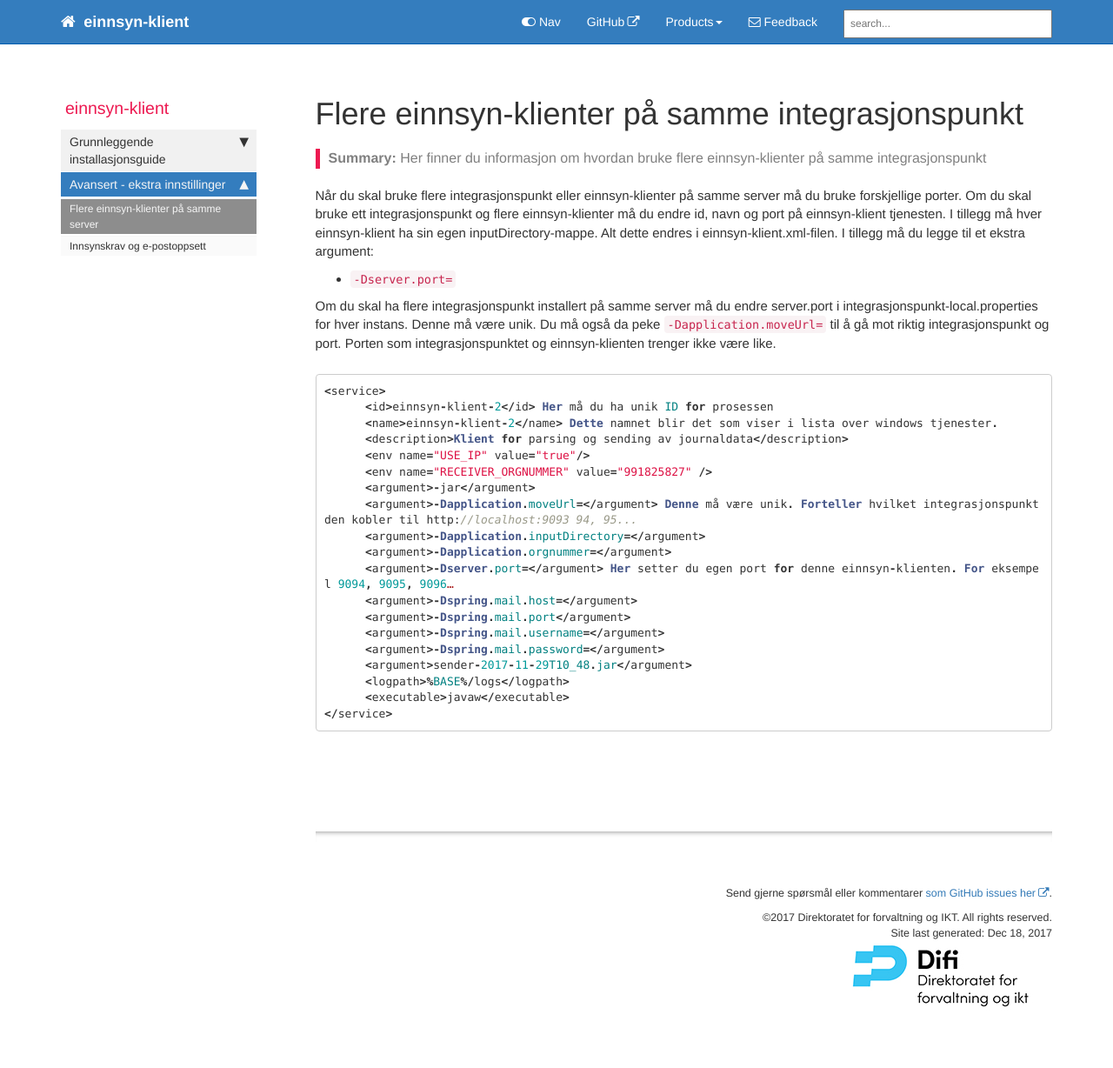
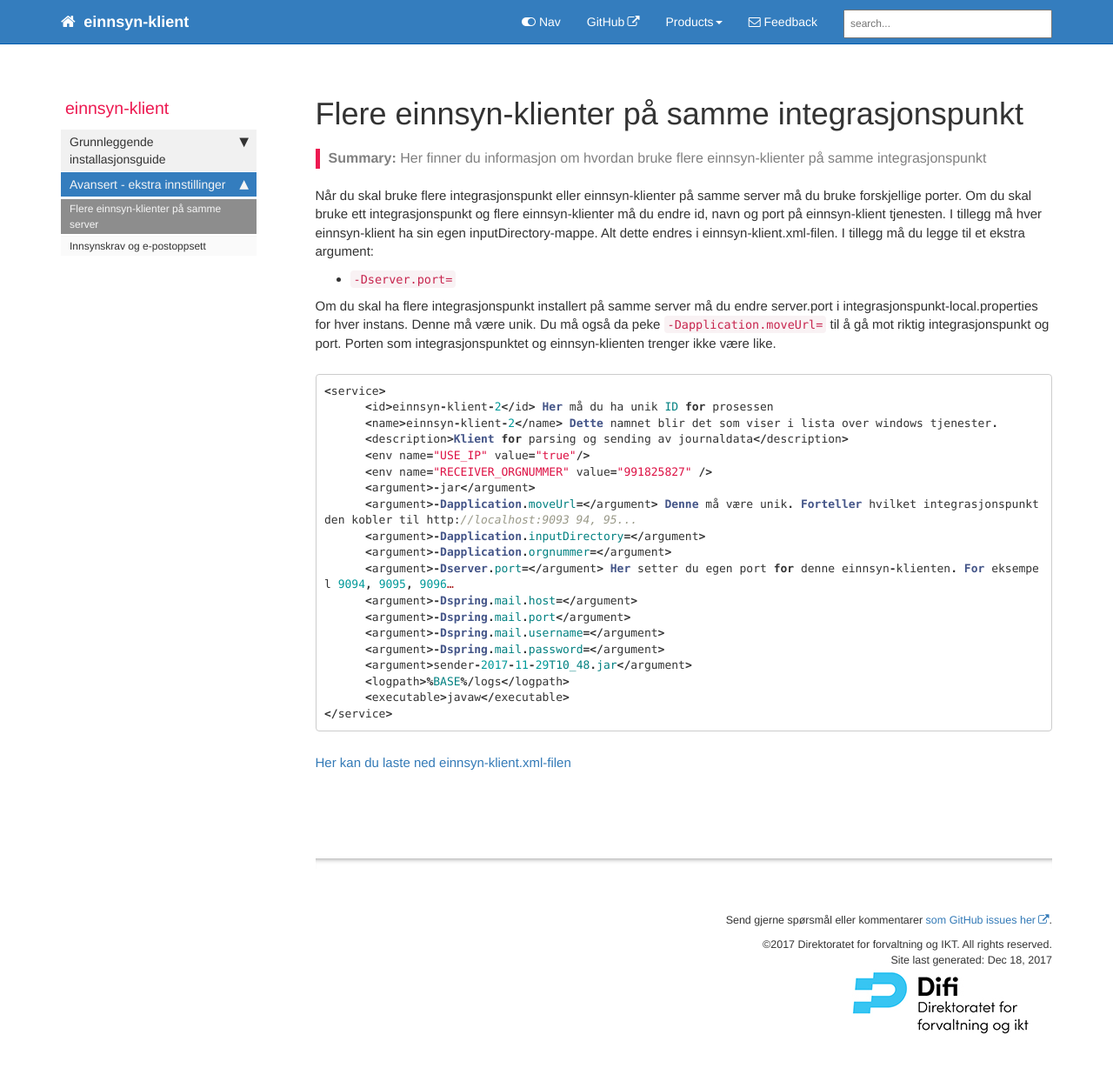
Before and after one commit to difi/einnsyn-klient, a Jekyll site: the page built from pages/flere_klienter.md, in a window 1280 px wide and 1253 px high. Shown: the top 1228 px of the window at 87% size. Built offline with Jekyll 4.4.1, drawn with Linux system fonts in a browser that asks for light colours; nearby versions of some CDN libraries; comment, search, counter and statistics services are not loaded.

Commit message:
Update flere_klienter.md

````diff
--- a/pages/flere_klienter.md
+++ b/pages/flere_klienter.md
@@ -37,3 +37,5 @@
       <executable>javaw</executable>
 </service>
 ```
+
+[Her kan du laste ned einnsyn-klient.xml-filen](..resources/avansert/einnsyn-klient.xml)
````
